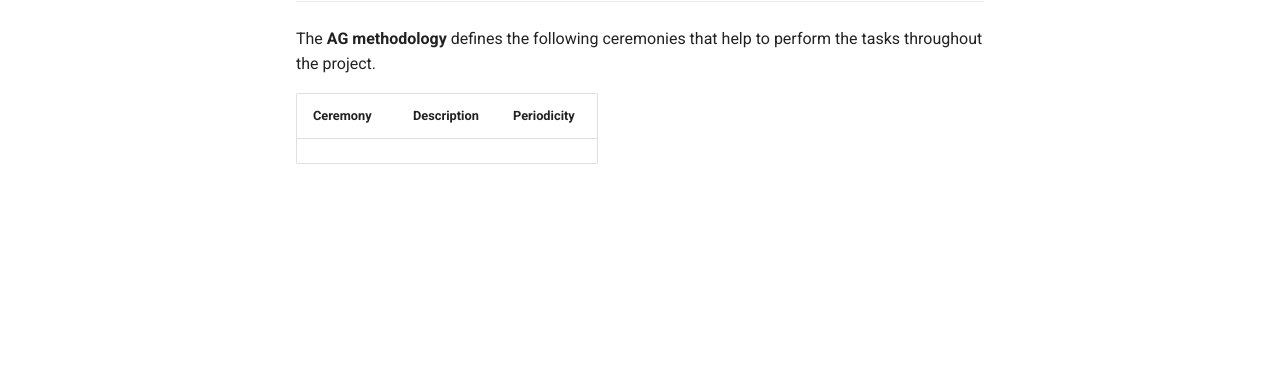
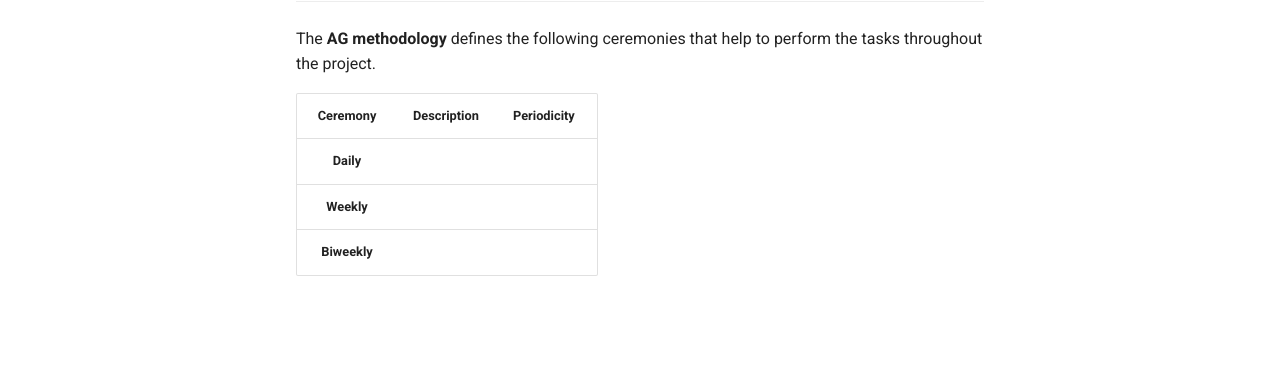
Before and after one commit to jojuhele/AGMethodology, an MkDocs documentation site: the page built from docs/meetings/meetings.md, in a window 1280 px wide. Shown: the part 228-593 px from the top of the page. Built offline with MkDocs 1.6.1 and Material for MkDocs 9.7.7, drawn with Linux system fonts in a browser that asks for light colours; comment, search, counter and statistics services are not loaded.

Commit message:
add meets

```diff
--- a/docs/meetings/meetings.md
+++ b/docs/meetings/meetings.md
@@ -4,5 +4,7 @@
 The **AG methodology** defines the following ceremonies that help to perform the tasks throughout the project.
 
 | **Ceremony** | **Description** | **Periodicity** |
-| :----------- | :-------------- | :-------------- |
-|              |                 |                 |
+| :----------: | :-------------- | :-------------- |
+|  **Daily**   |                 |                 |
+|  **Weekly**  |                 |                 |
+| **Biweekly** |                 |                 |
```
